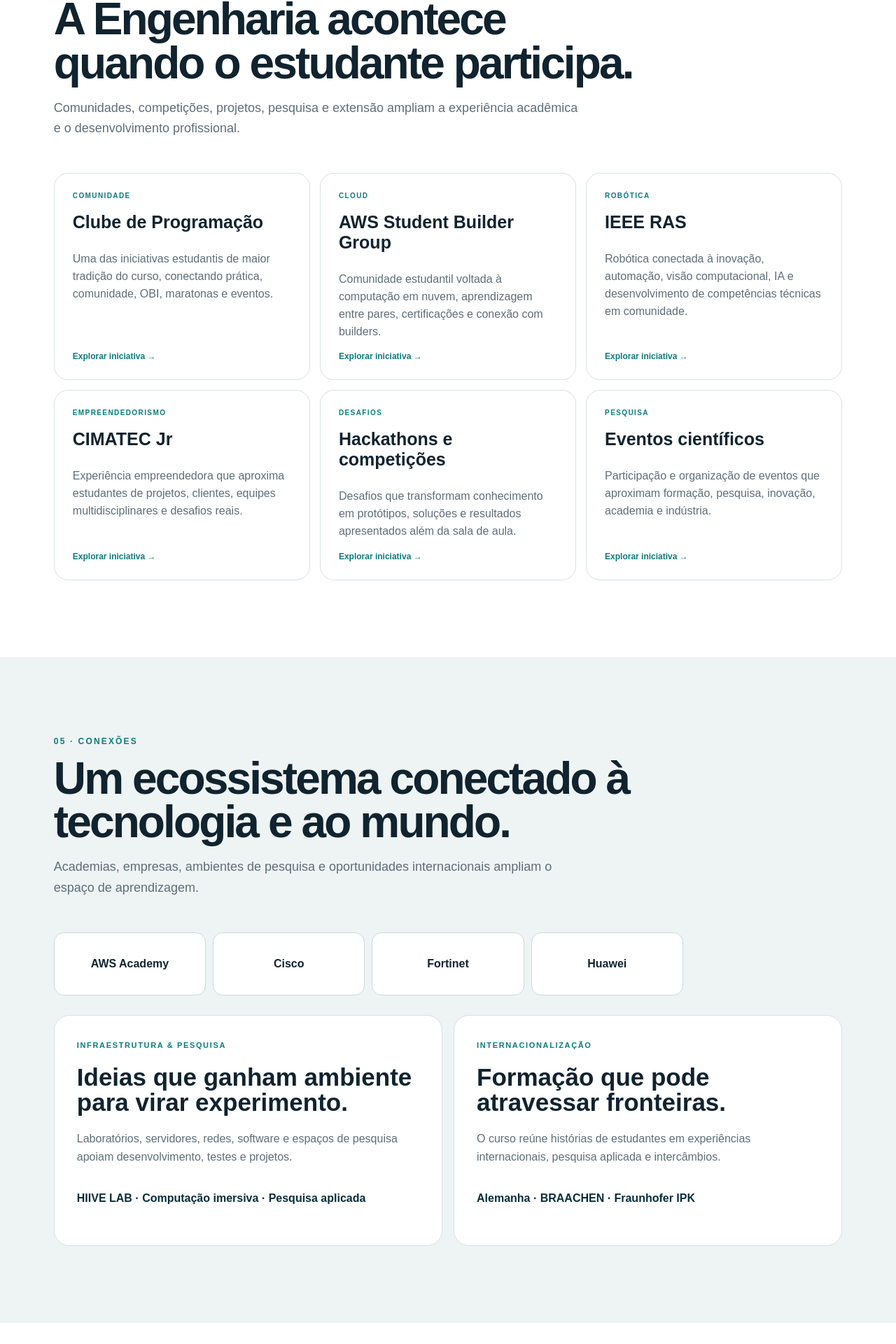
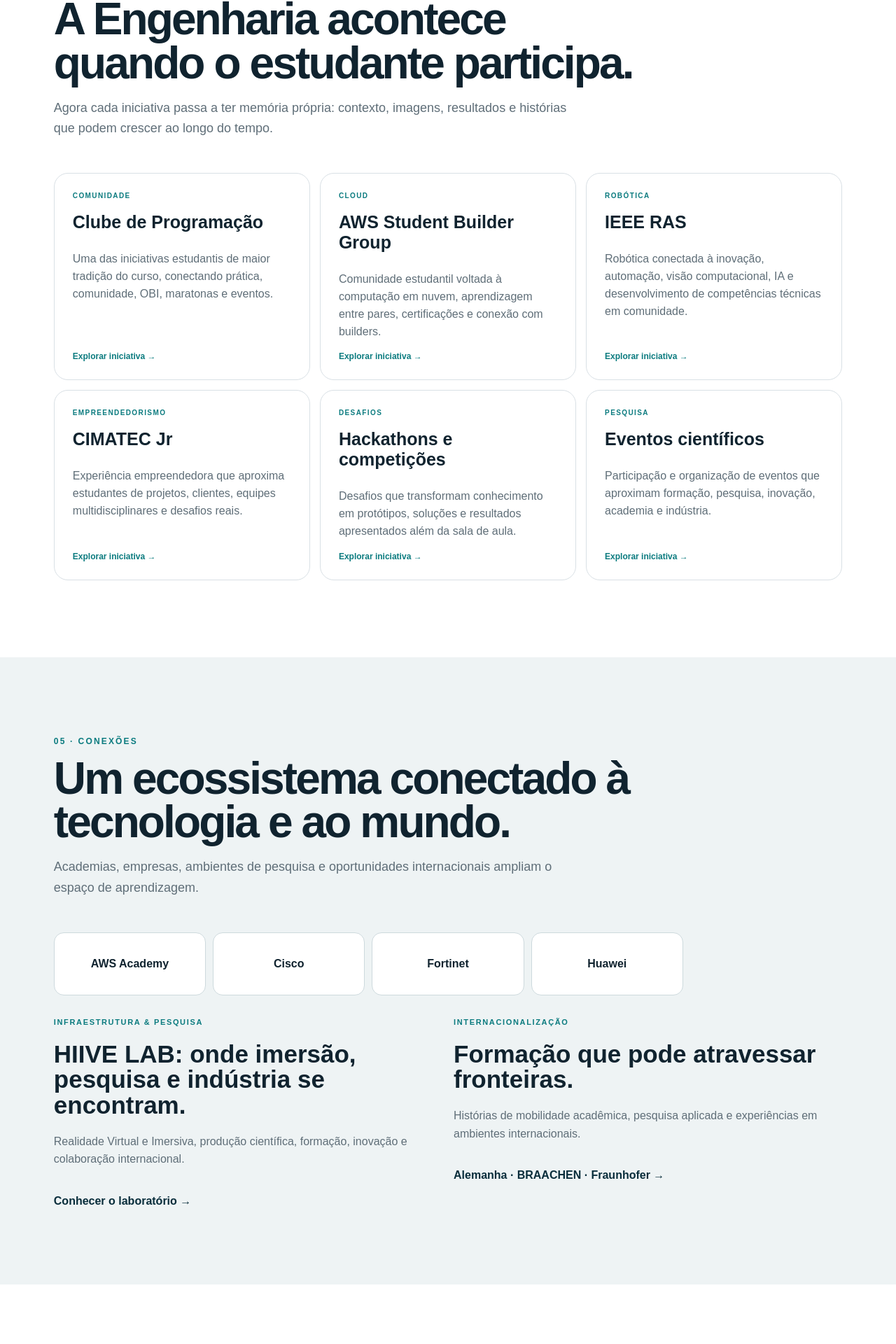
Before and after one commit to SanvalEbert/EngenhariaComputacao_SenaiCimatec, a Next.js app: page / in a window 1280 px wide. Shown: the part 3934-5854 px from the top of the page at 70% size. Built offline with nearby package versions, Linux system fonts and the light colour scheme.

Commit message:
feat: make experience and connection cards navigable

```diff
--- a/components/CoursePortal.tsx
+++ b/components/CoursePortal.tsx
@@ -1,5 +1,6 @@
 "use client";
 
+import Link from "next/link";
 import { useEffect, useMemo, useState } from "react";
 import {
   careers,
@@ -99,19 +100,22 @@ export default function CoursePortal() {
       </section>
 
       <section id="experiencias" className="section experiences-section">
-        <div className="section-head"><span>04 · Muito além da sala</span><h2>A Engenharia acontece quando o estudante participa.</h2><p>Comunidades, competições, projetos, pesquisa e extensão ampliam a experiência acadêmica e o desenvolvimento profissional.</p></div>
-        <div className="experience-grid">{experiences.map((item) => <article className="experience-card" key={item.title}><span>{item.tag}</span><h3>{item.title}</h3><p>{item.text}</p><b>Explorar iniciativa →</b></article>)}</div>
+        <div className="section-head"><span>04 · Muito além da sala</span><h2>A Engenharia acontece quando o estudante participa.</h2><p>Agora cada iniciativa passa a ter memória própria: contexto, imagens, resultados e histórias que podem crescer ao longo do tempo.</p></div>
+        <div className="experience-grid">{experiences.map((item) => <Link className="experience-card" href={`/conteudos/${item.slug}/`} key={`${item.title}-${item.slug}`}><span>{item.tag}</span><h3>{item.title}</h3><p>{item.text}</p><b>Explorar iniciativa →</b></Link>)}</div>
       </section>
 
       <section id="conexoes" className="section connections-section">
         <div className="section-head"><span>05 · Conexões</span><h2>Um ecossistema conectado à tecnologia e ao mundo.</h2><p>Academias, empresas, ambientes de pesquisa e oportunidades internacionais ampliam o espaço de aprendizagem.</p></div>
         <div className="partner-row">{partners.map((partner) => <div key={partner}>{partner}</div>)}</div>
-        <div className="connection-panels"><article><span>Infraestrutura & pesquisa</span><h3>Ideias que ganham ambiente para virar experimento.</h3><p>Laboratórios, servidores, redes, software e espaços de pesquisa apoiam desenvolvimento, testes e projetos.</p><strong>HIIVE LAB · Computação imersiva · Pesquisa aplicada</strong></article><article><span>Internacionalização</span><h3>Formação que pode atravessar fronteiras.</h3><p>O curso reúne histórias de estudantes em experiências internacionais, pesquisa aplicada e intercâmbios.</p><strong>Alemanha · BRAACHEN · Fraunhofer IPK</strong></article></div>
+        <div className="connection-panels">
+          <Link href="/conteudos/hiive-lab/"><span>Infraestrutura & pesquisa</span><h3>HIIVE LAB: onde imersão, pesquisa e indústria se encontram.</h3><p>Realidade Virtual e Imersiva, produção científica, formação, inovação e colaboração internacional.</p><strong>Conhecer o laboratório →</strong></Link>
+          <Link href="/conteudos/internacionalizacao/"><span>Internacionalização</span><h3>Formação que pode atravessar fronteiras.</h3><p>Histórias de mobilidade acadêmica, pesquisa aplicada e experiências em ambientes internacionais.</p><strong>Alemanha · BRAACHEN · Fraunhofer →</strong></Link>
+        </div>
       </section>
 
       <section id="historias" className="section stories-section">
         <div className="section-head"><span>06 · Histórias da Engenharia</span><h2>O site cresce junto com o curso.</h2><p>Resultados, projetos, pessoas e conquistas passam a compor uma memória digital viva da Engenharia de Computação.</p></div>
-        <div className="stories-grid">{stories.map((story, index) => <article key={story.title} className={index === 0 ? "featured" : ""}><span>{story.kicker}</span><h3>{story.title}</h3><p>{story.text}</p><a href="#">Conhecer a história →</a></article>)}</div>
+        <div className="stories-grid">{stories.map((story, index) => <article key={story.title} className={index === 0 ? "featured" : ""}><span>{story.kicker}</span><h3>{story.title}</h3><p>{story.text}</p><a href="#experiencias">Conhecer a história →</a></article>)}</div>
       </section>
 
       <section id="carreiras" className="section careers-section">
```
